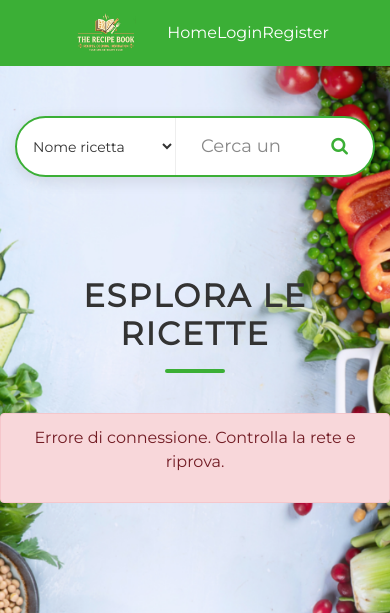
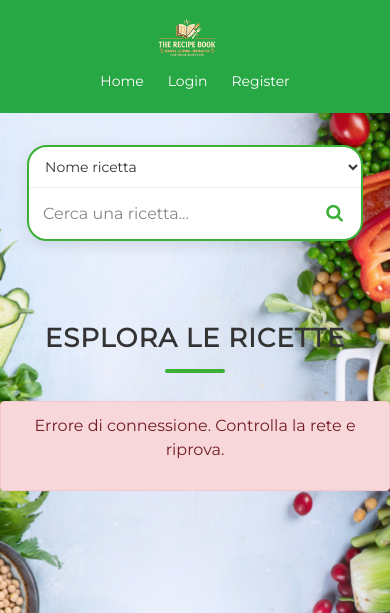
Before and after one commit to Giada2003/recipe-book, a PHP site: page / in a window 390 px wide. Shown: the top 613 px of the page. Run offline with PHP 8.4, Linux system fonts and the light colour scheme.

Commit message:
fix: Update css for bootstrap 4

```diff
--- a/css/styles.css
+++ b/css/styles.css
@@ -18,7 +18,7 @@ body {
 
 .navbar-custom {
   margin-bottom: 0;
-  background: #3baf36;
+  background: #28a745;
   border: 0;
   border-radius: 0;
 }
@@ -39,20 +39,15 @@ body {
   height: 40px;
 }
 
-.navbar-default {
-  background: #28a745;
-  border: 0;
-}
-
-.navbar-default .navbar-nav {
+.navbar-custom .navbar-nav {
   flex-direction: row;
 }
 
-.navbar-default .navbar-nav > li {
+.navbar-custom .navbar-nav > li {
   margin: 0 15px;
 }
 
-.navbar-default .navbar-nav > li > a {
+.navbar-custom .navbar-nav > li > a {
   color: #fff;
 }
 
@@ -542,3 +537,115 @@ body {
 .banner-overlay {
   display: none !important;
 }
+
+/* ==========================================================================
+   Responsive layout
+   ========================================================================== */
+
+@media (max-width: 767.98px) {
+  .navbar-custom .container-fluid {
+    flex-direction: column;
+    padding: 5px 15px;
+  }
+
+  #main-navbar {
+    flex-wrap: wrap;
+    justify-content: center;
+  }
+
+  #main-navbar li {
+    margin: 0 4px;
+  }
+
+  #main-navbar li a {
+    padding: 8px;
+    font-size: 14px;
+  }
+
+  #hero-banner {
+    padding: 32px 0;
+  }
+
+  .section-title {
+    margin-bottom: 28px;
+    font-size: 26px;
+    letter-spacing: 1px;
+  }
+
+  .recipe-main-title {
+    margin-top: 24px;
+    font-size: 34px;
+  }
+
+  .interaction-layout {
+    gap: 16px;
+  }
+
+  .interaction-column {
+    flex: 1 1 100%;
+    min-width: 0;
+  }
+}
+
+@media (max-width: 575.98px) {
+  .search-container {
+    max-width: calc(100% - 24px);
+    border-radius: 20px;
+  }
+
+  .search-container .search-flex {
+    flex-wrap: wrap;
+  }
+
+  .search-container select {
+    width: 100%;
+    border-right: 0;
+    border-bottom: 1px solid #eee;
+  }
+
+  .search-container input {
+    padding: 12px 14px !important;
+    font-size: 16px !important;
+  }
+
+  .search-container button {
+    padding: 12px 18px !important;
+  }
+
+  .recipe-item img.recipe-card-image {
+    height: 220px;
+  }
+
+  .recipe-main-title {
+    font-size: 29px;
+  }
+
+  .recipe-section-title {
+    font-size: 24px;
+  }
+
+  .recipe-badge {
+    margin-bottom: 8px;
+    padding: 6px 12px;
+  }
+
+  .review-rating-row {
+    flex-direction: column;
+  }
+
+  .review-rating-field {
+    width: 100%;
+  }
+
+  .auth-page-login {
+    margin-top: 40px;
+  }
+
+  .auth-page-register {
+    margin-top: 30px;
+  }
+
+  .recipe-interactions {
+    margin-top: 30px;
+  }
+}
```
